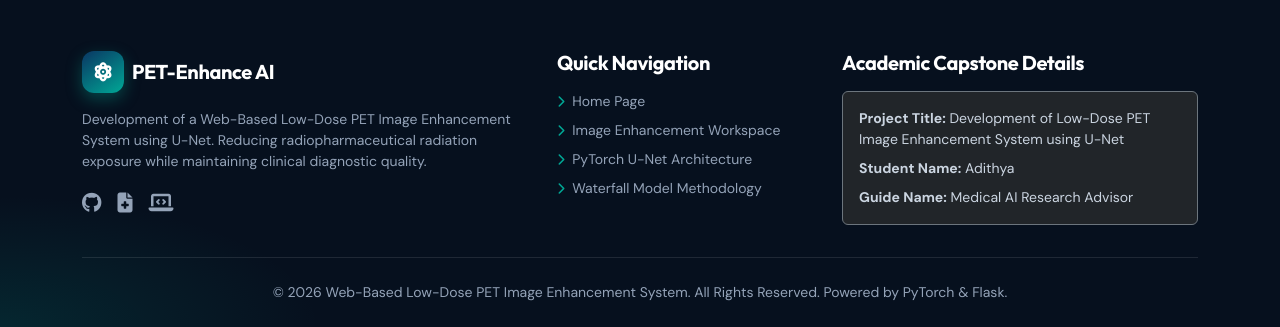
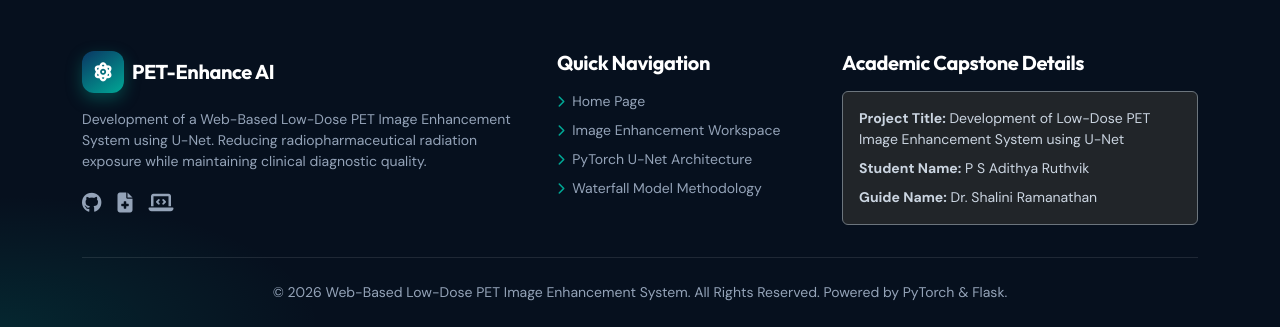
Before and after one commit to adithyaruthvik7777-commits/U-NET-BASED-LOW-DOSE-PET-ENHANCEMENT-SYSTEM, a Flask app: page /about in a window 1280 px wide. Shown: the part 1297-1624 px from the top of the page. Run offline with Flask 2, Linux system fonts and the light colour scheme.

Commit message:
Update student and guide names in the site footer.
Co-authored-by: Cursor <cursoragent@cursor.com>

```diff
--- a/templates/base.html
+++ b/templates/base.html
@@ -106,8 +106,8 @@
                     <h5>Academic Capstone Details</h5>
                     <div class="card bg-dark border-secondary p-3 mt-3 text-slate-300 small">
                         <div class="mb-2"><strong>Project Title:</strong> Development of Low-Dose PET Image Enhancement System using U-Net</div>
-                        <div class="mb-2"><strong>Student Name:</strong> Adithya</div>
-                        <div><strong>Guide Name:</strong> Medical AI Research Advisor</div>
+                        <div class="mb-2"><strong>Student Name:</strong> P S Adithya Ruthvik</div>
+                        <div><strong>Guide Name:</strong> Dr. Shalini Ramanathan</div>
                     </div>
                 </div>
             </div>
```
